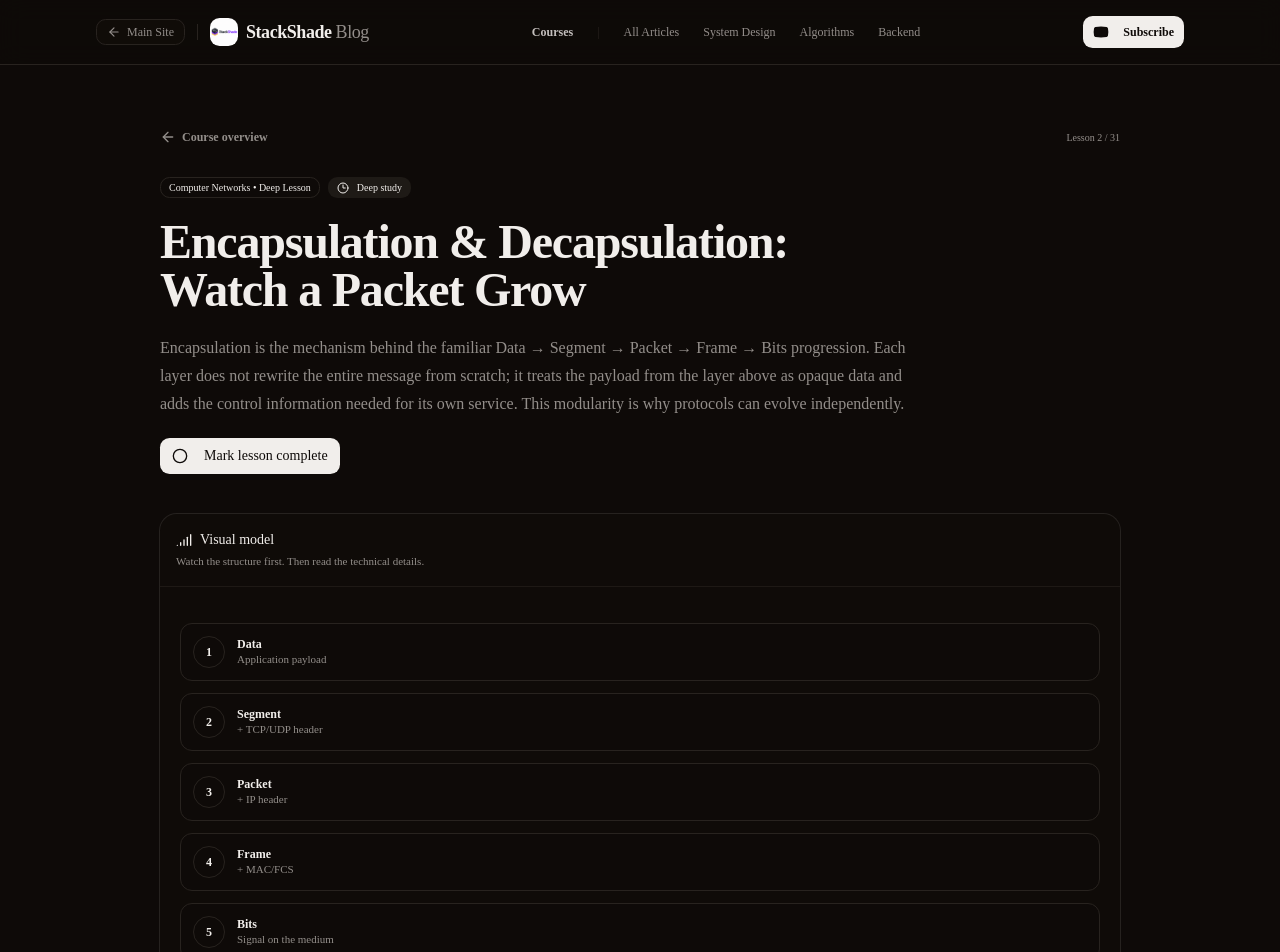
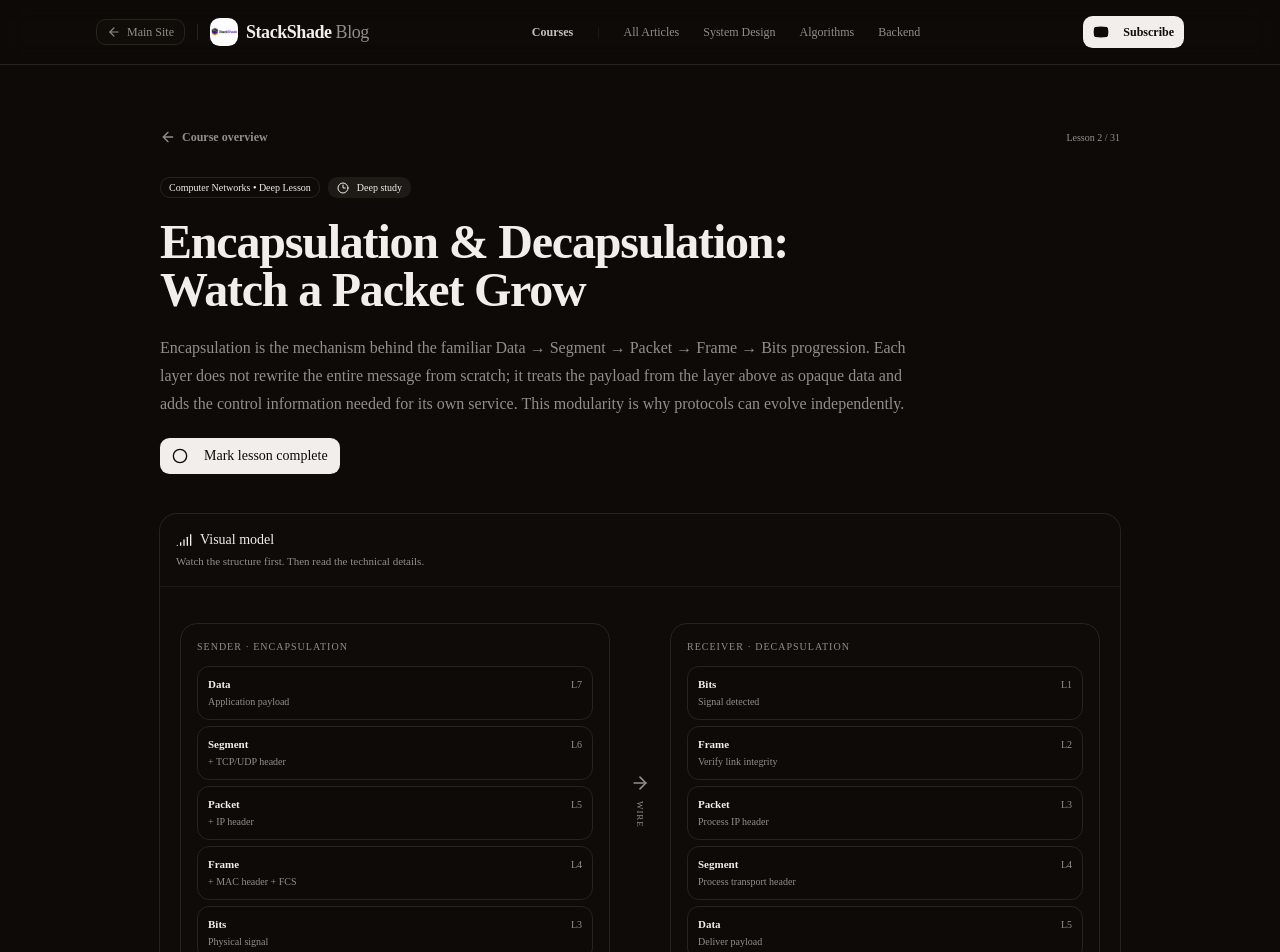
Before and after one commit to stack-shade/stack-shade.github.io, a Next.js app: page /courses/computer-networks/encapsulation in a window 1280 px wide. Shown: the top 952 px of the page. Built offline with nearby package versions, Linux system fonts and the light colour scheme.

Commit message:
fix and clarify network diagrams

```diff
--- a/src/components/courses/computer-network-visual.tsx
+++ b/src/components/courses/computer-network-visual.tsx
@@ -11,7 +11,7 @@ function Flow({ items, vertical=false }: { items: string[]; vertical?: boolean }
   return (
     <div className={vertical ? "space-y-2" : "flex flex-wrap items-center gap-2"}>
       {items.map((item, i) => (
-        <div key={item} className="flex items-center gap-2">
+        <div key={`${item}-${i}`} className="flex items-center gap-2">
           <div className="rounded-lg border border-border bg-background/60 px-3 py-2 text-xs font-semibold text-foreground shadow-sm">
             {item}
           </div>
@@ -129,28 +129,60 @@ export function ComputerNetworkVisual({ kind }: { kind: VisualKind }) {
       </div>
     ),
     encapsulation: (
-      <div className="space-y-3">
-        {[
-          ["Data","Application payload"],
-          ["Segment","+ TCP/UDP header"],
-          ["Packet","+ IP header"],
-          ["Frame","+ MAC/FCS"],
-          ["Bits","Signal on the medium"],
-        ].map(([a,b],i) => (
-          <div key={a} className="flex items-center gap-3 border border-border rounded-lg p-3 bg-background/50">
-            <div className="h-8 w-8 rounded-full border border-border flex items-center justify-center text-xs font-bold">{i+1}</div>
-            <div><div className="text-xs font-bold">{a}</div><div className="text-[11px] text-muted-foreground">{b}</div></div>
+      <div className="grid lg:grid-cols-[1fr_auto_1fr] gap-5 items-stretch">
+        <div className="rounded-xl border border-border p-4 bg-background/40">
+          <div className="text-[10px] uppercase tracking-widest text-muted-foreground mb-3">Sender · encapsulation</div>
+          <div className="space-y-1.5">
+            {[
+              ["Data","Application payload"],
+              ["Segment","+ TCP/UDP header"],
+              ["Packet","+ IP header"],
+              ["Frame","+ MAC header + FCS"],
+              ["Bits","Physical signal"],
+            ].map(([name, detail], i) => (
+              <div key={name} className="rounded-lg border border-border bg-background/60 p-2.5">
+                <div className="flex items-center justify-between gap-3">
+                  <span className="font-mono text-[11px] font-bold">{name}</span>
+                  <span className="text-[10px] text-muted-foreground">L{7 - i}</span>
+                </div>
+                <div className="text-[10px] text-muted-foreground mt-0.5">{detail}</div>
+              </div>
+            ))}
           </div>
-        ))}
+        </div>
+        <div className="flex lg:flex-col items-center justify-center gap-2 text-muted-foreground">
+          <ArrowRight className="h-5 w-5 lg:rotate-0" />
+          <span className="font-mono text-[9px] uppercase tracking-widest [writing-mode:vertical-rl] lg:block hidden">wire</span>
+        </div>
+        <div className="rounded-xl border border-border p-4 bg-background/40">
+          <div className="text-[10px] uppercase tracking-widest text-muted-foreground mb-3">Receiver · decapsulation</div>
+          <div className="space-y-1.5">
+            {[
+              ["Bits","Signal detected"],
+              ["Frame","Verify link integrity"],
+              ["Packet","Process IP header"],
+              ["Segment","Process transport header"],
+              ["Data","Deliver payload"],
+            ].map(([name, detail], i) => (
+              <div key={name} className="rounded-lg border border-border bg-background/60 p-2.5">
+                <div className="flex items-center justify-between gap-3">
+                  <span className="font-mono text-[11px] font-bold">{name}</span>
+                  <span className="text-[10px] text-muted-foreground">L{1 + i}</span>
+                </div>
+                <div className="text-[10px] text-muted-foreground mt-0.5">{detail}</div>
+              </div>
+            ))}
+          </div>
+        </div>
       </div>
     ),
     "web-journey": <Flow items={["URL","DNS","Route","TLS / QUIC","HTTP","Render"]} />,
     signals: (
       <div className="grid sm:grid-cols-3 gap-3">
         {([
-          [Wifi, "Copper", "Electrical voltage changes"],
+          [Signal, "Copper", "Electrical voltage changes"],
           [Radio, "Fiber", "Light pulses"],
-          [Signal, "Radio", "Electromagnetic waves"],
+          [Wifi, "Radio", "Electromagnetic waves"],
         ] as [LucideIcon, string, string][]).map(([Icon, name, detail]) => (
           <div key={name} className="rounded-xl border border-border p-4 bg-background/50">
             <Icon className="h-5 w-5 mb-2" />
```
